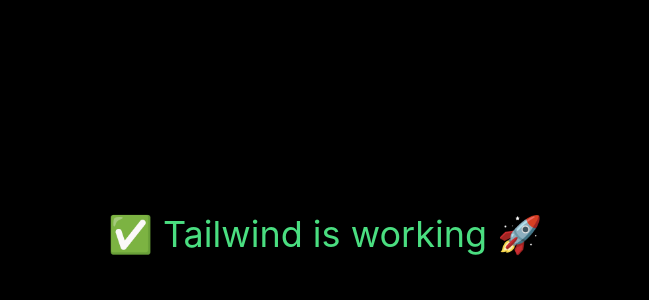
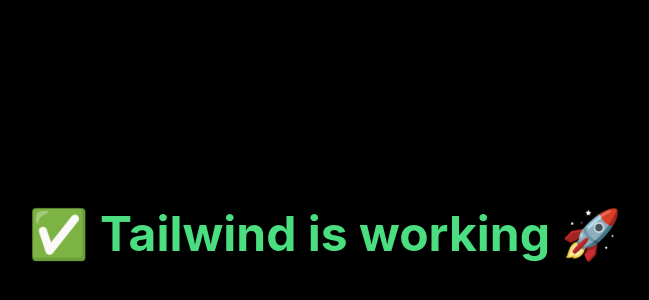
Before and after one commit to chipotleman/fundedfinal, a Next.js app: page /test in a window 1280 px wide. Shown: the part 166-466 px from the top of the page, without its empty margins (315-964 px from the left). Built offline with nearby package versions, Linux system fonts and the light colour scheme.

Commit message:
Update test.js

```diff
--- a/pages/test.js
+++ b/pages/test.js
@@ -1,7 +1,7 @@
 export default function Test() {
-    return (
-        <div className="min-h-screen bg-black text-green-400 flex justify-center items-center text-4xl">
-            ✅ Tailwind is working 🚀
-        </div>
-    );
+  return (
+    <div className="min-h-screen flex items-center justify-center text-5xl font-bold text-green-400 bg-black">
+      ✅ Tailwind is working 🚀
+    </div>
+  );
 }
```
